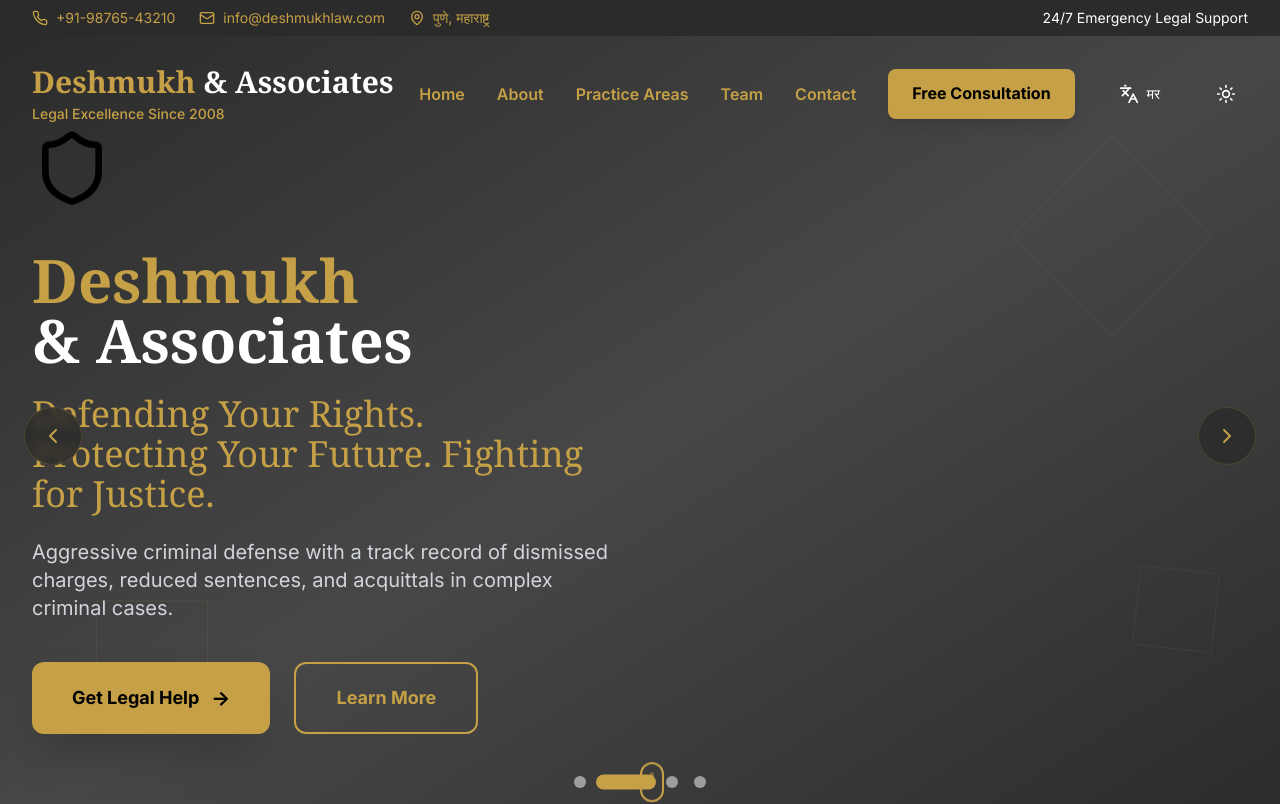
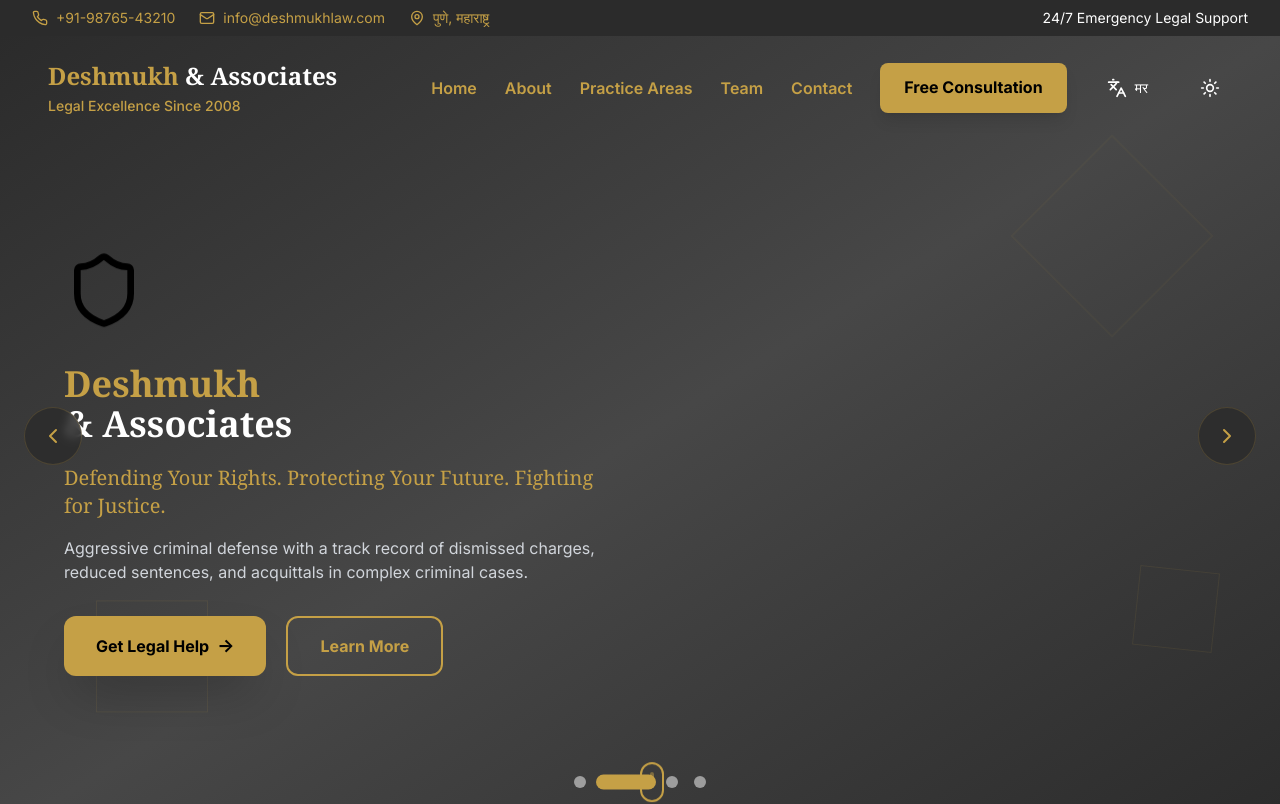
Before and after one commit to atulwalhekar7/-Deshmukh_and_Associates, a React (Vite) app: page / in a window 1280 px wide. Shown: the top 804 px of the page. Built offline with nearby package versions, Linux system fonts and the light colour scheme.

Commit message:
change in hero and footer

```diff
--- a/src/components/layout/Footer.tsx
+++ b/src/components/layout/Footer.tsx
@@ -126,16 +126,17 @@ const Footer: React.FC = () => {
             <h4 className="text-xl font-bold mb-6 text-gold">{t('contactInfo')}</h4>
             <div className="space-y-4">
               <div className="flex items-start space-x-3">
-                <MapPin className="w-5 h-5 text-gold mt-1 flex-shrink-0" />
+                <a href="https://www.google.com/maps/place/Talathi+Office/@18.7352047,73.6427133,14.8z/data=!4m10!1m2!2m1!1sMhalaskar+Wadi+Mhalaskar+Complex,Near+Talathi+office,Patilwada+++++++++++++++Vadgaon+Tal.Maval,+++++++++++++++Dist.Pune-412106!3m6!1s0x3bc2ae063b0a7873:0x44008a428254d69c!8m2!3d18.737509!4d73.642767!15sCn5NaGFsYXNrYXIgV2FkaSBNaGFsYXNrYXIgQ29tcGxleCxOZWFyIFRhbGF0aGkgb2ZmaWNlLFBhdGlsd2FkYSAgICAgICAgICAgICAgIFZhZGdhb24gVGFsLk1hdmFsLCAgICAgICAgICAgICAgIERpc3QuUHVuZS00MTIxMDaSAQhidXNfc3RvcOABAA!16s%2Fg%2F1hc1bb8jq?entry=ttu" target="_blank" ><MapPin className="w-5 h-5 text-gold mt-1 flex-shrink-0" /></a>
                 <div>
-                  <p className="text-gray-300">
+                  <a  className="text-gray-300"  href="https://www.google.com/maps/place/Talathi+Office/@18.7352047,73.6427133,14.8z/data=!4m10!1m2!2m1!1sMhalaskar+Wadi+Mhalaskar+Complex,Near+Talathi+office,Patilwada+++++++++++++++Vadgaon+Tal.Maval,+++++++++++++++Dist.Pune-412106!3m6!1s0x3bc2ae063b0a7873:0x44008a428254d69c!8m2!3d18.737509!4d73.642767!15sCn5NaGFsYXNrYXIgV2FkaSBNaGFsYXNrYXIgQ29tcGxleCxOZWFyIFRhbGF0aGkgb2ZmaWNlLFBhdGlsd2FkYSAgICAgICAgICAgICAgIFZhZGdhb24gVGFsLk1hdmFsLCAgICAgICAgICAgICAgIERpc3QuUHVuZS00MTIxMDaSAQhidXNfc3RvcOABAA!16s%2Fg%2F1hc1bb8jq?entry=ttu" target="_blank" >
+
                     {t('addressText').split('\n').map((line, index) => (
                       <React.Fragment key={index}>
                         {line}
                         {index < t('addressText').split('\n').length - 1 && <br />}
                       </React.Fragment>
                     ))}
-                  </p>
+                  </a>
                 </div>
               </div>
 
--- a/src/components/layout/Header.tsx
+++ b/src/components/layout/Header.tsx
@@ -84,10 +84,10 @@ const Header: React.FC = () => {
           : 'bg-transparent mt-10'
       }`}>
         <div className="max-w-7xl mx-auto px-4 sm:px-6 lg:px-8">
-          <div className="flex justify-between items-center py-6">
+          <div className="flex justify-between items-center px-4 py-5">
             {/* Logo */}
             <div className="flex-shrink-0 cursor-pointer" onClick={() => handleNavigation('/')}>
-              <h1 className={`text-3xl font-bold transition-all duration-300 ${
+              <a href='#home'><h1  className={`text-2xl font-bold transition-all duration-300 ${
                 isScrolled
                   ? 'text-white'
                   : 'text-white'
@@ -98,7 +98,7 @@ const Header: React.FC = () => {
                 <span className={isScrolled ? 'text-white' : 'text-white'}>
                   {language === 'mr' ? ' अँड असोसिएट्स' : ' & Associates'}
                 </span>
-              </h1>
+              </h1></a>
               <p className={`text-sm font-medium mt-1 ${
                 isScrolled
                   ? 'text-gold'
@@ -109,7 +109,7 @@ const Header: React.FC = () => {
             </div>
 
             {/* Desktop Navigation */}
-            <nav className="hidden lg:flex items-center space-x-8">
+            <nav className="hidden lg:flex items-center space-x-7">
               {[
                 { name: t('home'), path: '/', sectionId: 'home' },
                 { name: t('about'), path: '/', sectionId: 'about' },
--- a/src/components/sections/Contact.tsx
+++ b/src/components/sections/Contact.tsx
@@ -54,7 +54,7 @@ const Contact: React.FC = () => {
                   type="text"
                   id="name"
                   name="name"
-                  placeholder='Your name'
+                  placeholder={t('yourName')}
                   value={formData.name}
                   onChange={handleInputChange}
                   required
@@ -70,7 +70,7 @@ const Contact: React.FC = () => {
                   type="email"
                   id="email"
                   name="email"
-                  placeholder='Your e-mail address'
+                  placeholder= {t('emailAddresss')}
                   value={formData.email}
                   onChange={handleInputChange}
                   required
@@ -85,7 +85,7 @@ const Contact: React.FC = () => {
                 <textarea
                   id="message"
                   name="message"
-                  placeholder='Message'
+                  placeholder={t('message')}
                   rows={5}
                   value={formData.message}
                   onChange={handleInputChange}
@@ -107,7 +107,7 @@ const Contact: React.FC = () => {
           <div className="animate-fade-in-right">
             <div className="space-y-8">
               <div className="flex items-start space-x-4">
-                <MapPin className="w-6 h-6 text-gold mt-1" />
+                <a href="https://www.google.com/maps/place/Talathi+Office/@18.7352047,73.6427133,14.8z/data=!4m10!1m2!2m1!1sMhalaskar+Wadi+Mhalaskar+Complex,Near+Talathi+office,Patilwada+++++++++++++++Vadgaon+Tal.Maval,+++++++++++++++Dist.Pune-412106!3m6!1s0x3bc2ae063b0a7873:0x44008a428254d69c!8m2!3d18.737509!4d73.642767!15sCn5NaGFsYXNrYXIgV2FkaSBNaGFsYXNrYXIgQ29tcGxleCxOZWFyIFRhbGF0aGkgb2ZmaWNlLFBhdGlsd2FkYSAgICAgICAgICAgICAgIFZhZGdhb24gVGFsLk1hdmFsLCAgICAgICAgICAgICAgIERpc3QuUHVuZS00MTIxMDaSAQhidXNfc3RvcOABAA!16s%2Fg%2F1hc1bb8jq?entry=ttu" target="_blank"><MapPin className="w-6 h-6 text-gold mt-1" /></a>
                 <div>
                   <h3 className="text-lg font-semibold text-white mb-2">{t('address')}</h3>
                   <p className="text-white">
--- a/src/components/ui/CarouselBanner.tsx
+++ b/src/components/ui/CarouselBanner.tsx
@@ -93,8 +93,7 @@ const CarouselBanner: React.FC = () => {
         {slides.map((slide, index) => (
           <div
             key={slide.id}
-            className={`absolute inset-0 transition-all duration-1000 ease-in-out ${
-              index === currentSlide
+            className={`absolute inset-0 transition-all duration-1000 ease-in-out ${index === currentSlide
               ? 'opacity-100 translate-x-0 z-10'
               : index < currentSlide
                 ? 'opacity-0 -translate-x-full z-0'
@@ -135,68 +134,96 @@ const CarouselBanner: React.FC = () => {
               </div>
 
               {/* Content */}
-              <div className="relative z-20 h-full flex items-center">
-                <div className="max-w-7xl mx-auto px-4 sm:px-6 lg:px-8 w-full">
+              <div className="relative z-20 h-full flex items-center pt-16">
+                <div className="max-w-6xl mx-auto  w-full ">
                   <div className="grid grid-cols-1 lg:grid-cols-2 gap-16 items-center">
+
                     {/* Text Content */}
                     <div className="text-left animate-fade-in-up">
-                      <div className="mb-8 animate-bounce-gentle">
+                      <div className="mb-6 animate-bounce-gentle">
                         {slide.icon}
                       </div>
 
-                      <h1 className="text-4xl md:text-5xl lg:text-6xl font-bold mb-6 leading-tight">
+                      <h1 className="text-3xl md:text-3xl lg:text-4xl font-bold mb-5 leading-tight">
                         <span className={slide.background.includes('white') ? 'text-black' : 'text-gold'}>
                           {language === 'mr' ? 'देशमुख' : 'Deshmukh'}
                         </span>
                         <br />
-                        <span className={slide.background.includes('white') ? 'text-black' : 'text-white'}>{language === 'mr' ? 'अँड असोसिएट्स' : '& Associates'}</span>
+                        <span className={slide.background.includes('white') ? 'text-black' : 'text-white'}>
+                          {language === 'mr' ? 'अँड असोसिएट्स' : '& Associates'}
+                        </span>
                       </h1>
 
-                      <h2 className={`text-2xl md:text-3xl lg:text-4xl mb-6 font-light leading-relaxed ${slide.background.includes('white') ? 'text-charcoal' : 'text-gold'}`}>
+                      <h2 className={`text-lg md:text-lg lg:text-xl mb-4 font-light leading-relaxed ${slide.background.includes('white') ? 'text-charcoal' : 'text-gold'}`}>
                         {slide.subtitle}
                       </h2>
 
-                      <p className={`text-lg md:text-xl mb-10 max-w-2xl leading-relaxed ${slide.background.includes('white') ? 'text-charcoal' : 'text-gray-300'}`}>
+                      <p className={`text-base md:text-base mb-8 max-w-xl leading-relaxed ${slide.background.includes('white') ? 'text-charcoal' : 'text-gray-300'}`}>
                         {slide.description}
                       </p>
 
-                      <div className="flex flex-col sm:flex-row gap-6">
+                      <div className="flex flex-col sm:flex-row gap-5 max-w-max">
                         <button
                           onClick={scrollToContact}
-                          className="group bg-gold hover:bg-gold-600 text-black px-10 py-5 rounded-xl text-lg font-bold transition-all duration-300 shadow-2xl hover:shadow-gold/25 transform hover:-translate-y-2 hover:scale-105"
+                          className="group bg-gold hover:bg-gold-600 text-black px-8 py-4 rounded-xl text-base font-bold transition-all duration-300 shadow-2xl hover:shadow-gold/25 transform hover:-translate-y-1 hover:scale-105"
                         >
                           <span className="flex items-center justify-center">
                             {slide.cta}
-                            <div className="ml-3 group-hover:translate-x-2 transition-transform duration-300 text-xl">→</div>
+                            <div className="ml-2 group-hover:translate-x-2 transition-transform duration-300 text-lg">→</div>
                           </span>
                         </button>
 
-                        <button className={`border-2 px-10 py-5 rounded-xl text-lg font-bold transition-all duration-300 transform hover:scale-105 hover:shadow-xl ${
-                          slide.background.includes('white')
+                        <button
+                          className={`border-2 px-8 py-4 rounded-xl text-base font-bold transition-all duration-300 transform hover:scale-105 hover:shadow-xl ${slide.background.includes('white')
                             ? 'border-charcoal text-charcoal hover:bg-charcoal hover:text-white'
                             : 'border-gold text-gold hover:bg-gold hover:text-black'
-                        }`}>
+                            }`}
+                        >
                           {t('learnMore')}
                         </button>
                       </div>
                     </div>
 
-                    {/* Visual Element */}
+
                     <div className="hidden lg:block animate-fade-in-right">
-                      <div className="relative">
-                        <div className={`w-96 h-96 rounded-full animate-pulse-slow ${slide.background.includes('white') ? 'bg-gradient-to-br from-charcoal/10 to-charcoal/20' : 'bg-gradient-to-br from-gold/10 to-gold/20'}`}></div>
-                        <div className={`absolute top-8 left-8 w-80 h-80 rounded-full animate-spin-very-slow ${slide.background.includes('white') ? 'bg-gradient-to-br from-charcoal/20 to-charcoal/30' : 'bg-gradient-to-br from-gold/20 to-gold/30'}`}></div>
-                        <div className={`absolute top-16 left-16 w-64 h-64 bg-gradient-to-br from-white/5 to-white/10 rounded-full backdrop-blur-sm flex items-center justify-center border ${slide.background.includes('white') ? 'border-charcoal/20' : 'border-gold/20'}`}>
+                      <div className="relative w-56 h-56 mx-auto">
+                        {/* Outer circle */}
+                        <div
+                          className={`absolute inset-0 m-auto w-56 h-56 rounded-full animate-pulse-slow ${slide.background.includes('white')
+                              ? 'bg-gradient-to-br from-charcoal/10 to-charcoal/20'
+                              : 'bg-gradient-to-br from-gold/10 to-gold/20'
+                            }`}
+                          style={{ zIndex: 10 }}
+                        ></div>
+
+                        {/* Middle circle */}
+                        <div
+                          className={`absolute inset-0 m-auto w-40 h-40 rounded-full animate-spin-very-slow ${slide.background.includes('white')
+                              ? 'bg-gradient-to-br from-charcoal/20 to-charcoal/30'
+                              : 'bg-gradient-to-br from-gold/20 to-gold/30'
+                            }`}
+                          style={{ zIndex: 20 }}
+                        ></div>
+
+                        {/* Inner circle with border and icon */}
+                        <div
+                          className={`absolute inset-0 m-auto w-28 h-28 bg-gradient-to-br from-white/5 to-white/10 rounded-full backdrop-blur-sm flex items-center justify-center border ${slide.background.includes('white') ? 'border-charcoal/20' : 'border-gold/20'
+                            }`}
+                          style={{ zIndex: 30 }}
+                        >
                           <div className={slide.background.includes('white') ? 'text-charcoal' : 'text-gold'}>
                             {slide.icon}
                           </div>
                         </div>
                       </div>
                     </div>
+
+
                   </div>
                 </div>
               </div>
             </div>
+
           </div>
         ))}
       </div>
@@ -222,8 +249,7 @@ const CarouselBanner: React.FC = () => {
           <button
             key={index}
             onClick={() => goToSlide(index)}
-            className={`transition-all duration-300 ${
-              index === currentSlide
+            className={`transition-all duration-300 ${index === currentSlide
               ? 'w-12 h-3 bg-gold rounded-full scale-125'
               : 'w-3 h-3 bg-white/50 hover:bg-white/75 rounded-full hover:scale-110'
               }`}
--- a/src/data/translations.ts
+++ b/src/data/translations.ts
@@ -99,12 +99,14 @@ export const translations = {
     getInTouch: 'Get In Touch',
     contactDesc: 'Ready to discuss your legal needs? Contact us today for a consultation.',
     name: 'Name',
+    yourName: 'Your name',
     email: 'Email',
+    emailAddresss: 'Your email address',
     message: 'Message',
     sendMessage: 'Send Message',
     address: 'Address',
     phone: 'Phone',
-    addressText: '206, 2nd Floor, Shantideep complex, railway station road, vadgaon, Tal: maval , dist: pune -412106.',
+    addressText: 'Mhalaskar Complex,Near Talathi office,Patilwada,Vadgaon Tal.Maval,Dist.Pune-412106',
     phoneNumber: '+91-98765-43210',
     emailAddress: 'info@deshmukhlaw.com',
 
@@ -235,12 +237,14 @@ export const translations = {
     getInTouch: 'संपर्कात रहा',
     contactDesc: 'तुमच्या कायदेशीर गरजांवर चर्चा करण्यास तयार आहात? आज सल्लामसलतीसाठी आमच्याशी संपर्क साधा.',
     name: 'नाव',
+    yourName:'आपका नाम',
+    emailAddresss: 'आपका ईमेल पता',
     email: 'ईमेल',
     message: 'संदेश',
     sendMessage: 'संदेश पाठवा',
     address: 'पत्ता',
     phone: 'फोन',
-    addressText: '२०६, द्वितीय तल, शांतिदीप कॉम्प्लेक्स, रेलवे स्टेशन रोड, वडगांव, ताल: मावल, जिला: पुणे -४१२१०६.',
+    addressText: 'म्हालस्कर कॉम्प्लेक्स, तलाठी कार्यालय के पास, पाटिलवाड़ा वडगांव ताल.मावल,जिला.पुणे-४१२१०६',
     phoneNumber: '+९१-९८७६५-४३२१०',
     emailAddress: 'info@deshmukhlaw.com',
 
```
Lines whose indentation alone changed are shown as unchanged.
